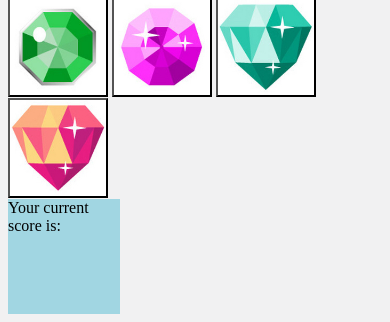
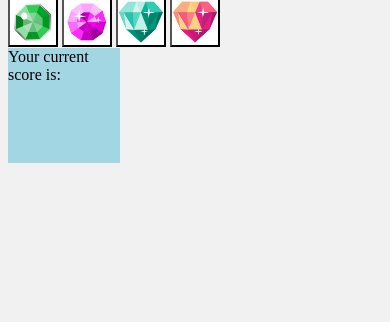
Before and after one commit to jsyum/unit-4-game, a plain HTML site: page index.html in a window 390 px wide. Shown: the part 555-877 px from the top of the page. After the commit the page ends 844 px from the top, so only its background shows below. Drawn offline with nearby package versions, Linux system fonts and the light colour scheme.

Commit message:
media query

```diff
--- a/assets/css/style.css
+++ b/assets/css/style.css
@@ -67,3 +67,10 @@ body {
 #currentScore {
   font-size: 68px;
 }
+
+@media screen and (max-width: 640px) {
+  .btn {
+    height: 50px;
+    width: 50px;
+  }
+}
```
